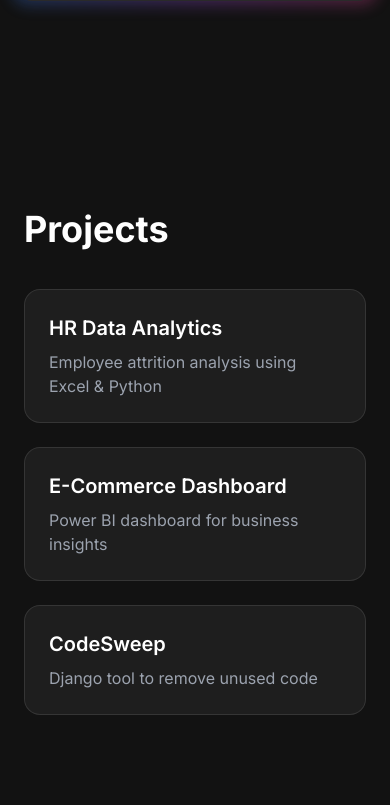
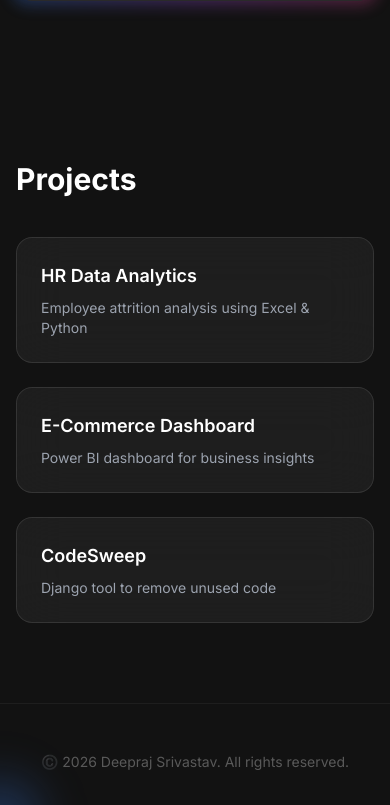
Before and after one commit to iamdeepraj9119/portfolio, a Next.js app: page / in a window 390 px wide. Shown: the part 5759-6564 px from the top of the page. Built offline with nearby package versions, Linux system fonts and the light colour scheme.

Commit message:
added project links mobile responsive

```diff
--- a/app/components/Projects.tsx
+++ b/app/components/Projects.tsx
@@ -6,27 +6,31 @@ const projects = [
   {
     title: 'HR Data Analytics',
     desc: 'Employee attrition analysis using Excel & Python',
-    link: 'https://github.com/iamdeepraj9119',
+    link: 'https://github.com/iamdeepraj9119/HR-DATA-ANALYTICS',
   },
   {
     title: 'E-Commerce Dashboard',
     desc: 'Power BI dashboard for business insights',
-    link: 'https://github.com/iamdeepraj9119',
+    link: 'https://github.com/iamdeepraj9119/E-Commerce-Sales-Dashboard-Power-BI',
   },
   {
     title: 'CodeSweep',
     desc: 'Django tool to remove unused code',
-    link: 'https://github.com/iamdeepraj9119',
+    link: 'https://github.com/iamdeepraj9119/Code-Sweep-Project',
   },
 ];
 
 export default function Projects() {
   return (
-    <section id="projects" className="px-6 md:px-20 py-32 bg-[#121212] text-white">
+    <section
+      id="projects"
+      className="px-4 sm:px-6 md:px-20 py-20 md:py-32 bg-[#121212] text-white"
+    >
+      <h2 className="text-3xl sm:text-4xl md:text-5xl font-bold mb-10">
+        Projects
+      </h2>
 
-      <h2 className="text-4xl font-bold mb-10">Projects</h2>
-
-      <div className="grid md:grid-cols-3 gap-6">
+      <div className="grid grid-cols-1 sm:grid-cols-2 md:grid-cols-3 gap-6">
 
         {projects.map((p, i) => (
           <a
@@ -38,21 +42,25 @@ export default function Projects() {
           >
             <motion.div
               whileHover={{ scale: 1.05 }}
-              className="relative bg-white/5 border border-white/10 p-6 rounded-2xl overflow-hidden transition"
+              className="relative bg-white/5 border border-white/10 p-6 rounded-2xl overflow-hidden backdrop-blur-xl transition"
             >
 
-              {/* Glow */}
+              {/* Glow Effect */}
               <div className="absolute inset-0 bg-gradient-to-r from-blue-500 to-purple-600 opacity-0 group-hover:opacity-20 transition"></div>
 
-              <h3 className="text-xl font-semibold mb-2">{p.title}</h3>
-              <p className="text-gray-400">{p.desc}</p>
+              <h3 className="text-lg sm:text-xl font-semibold mb-2">
+                {p.title}
+              </h3>
+
+              <p className="text-gray-400 text-sm sm:text-base">
+                {p.desc}
+              </p>
 
             </motion.div>
           </a>
         ))}
 
       </div>
-
     </section>
   );
 }
```
